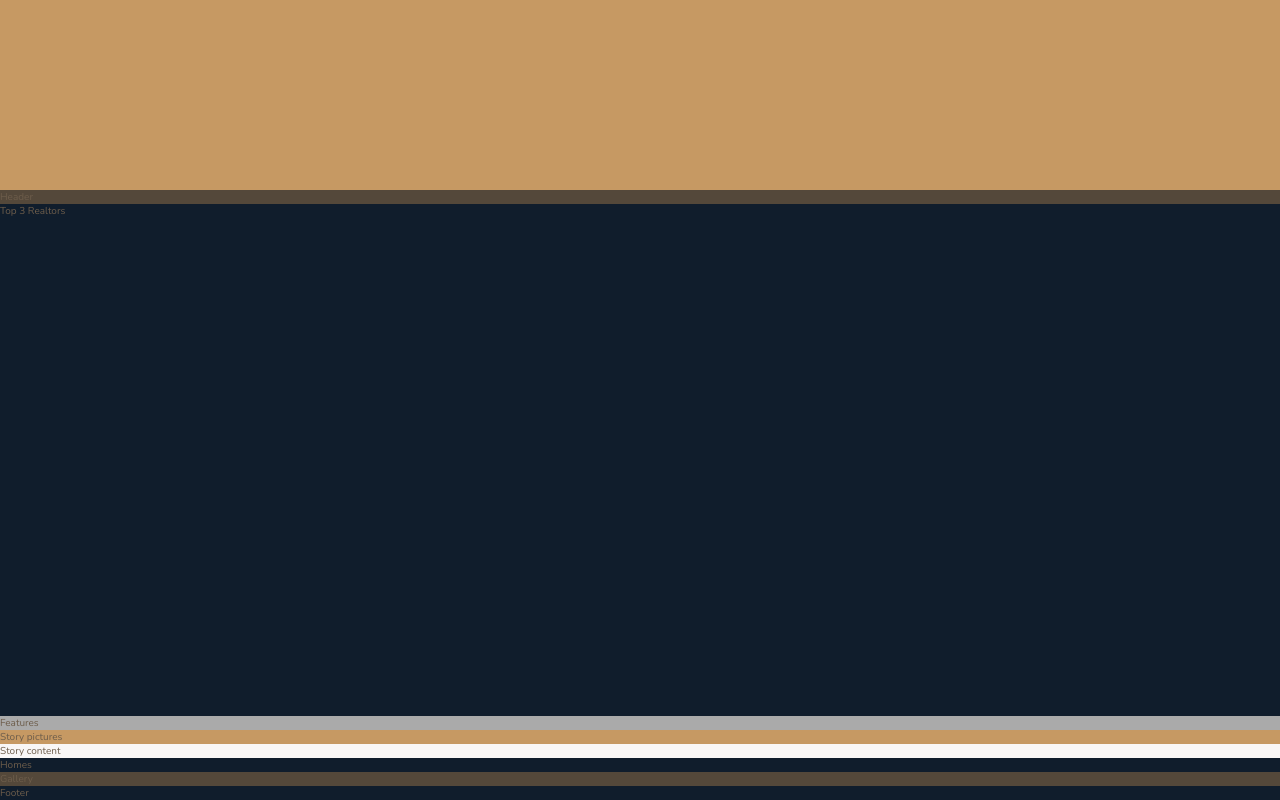
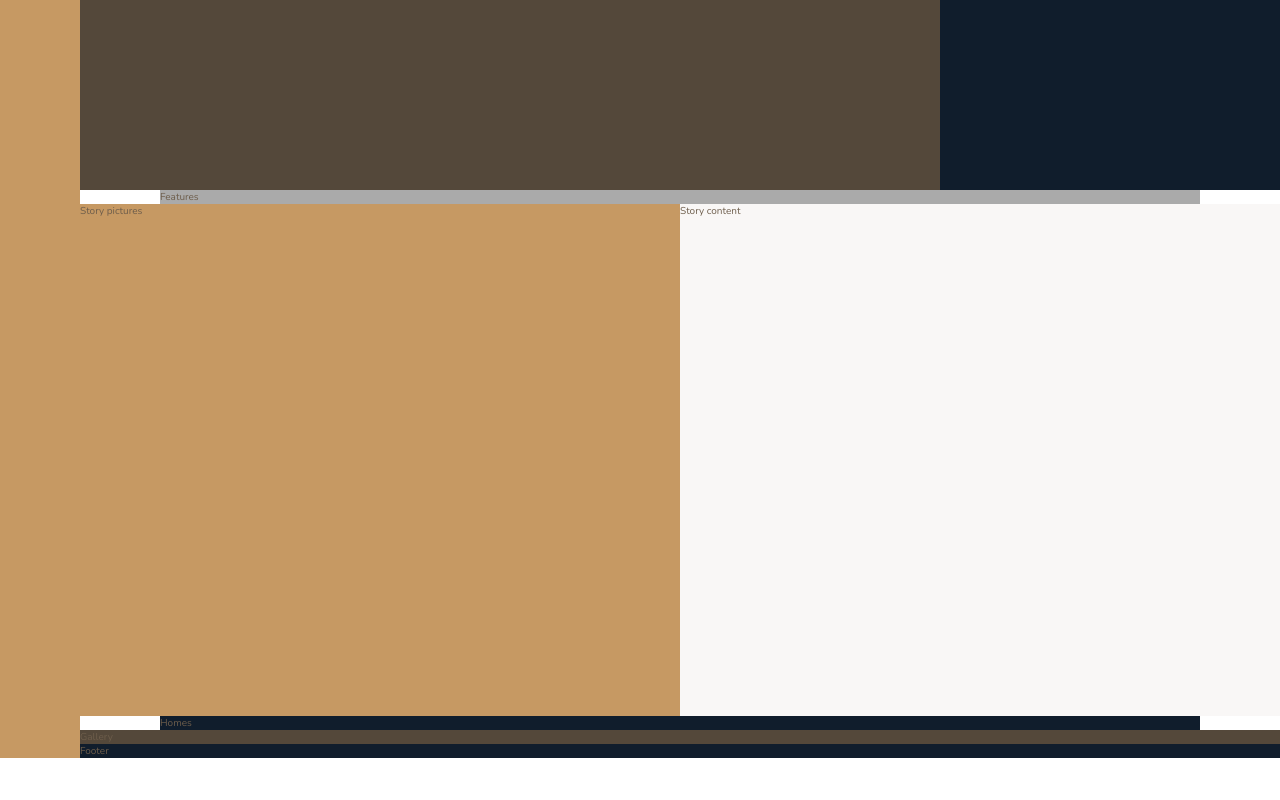
Before and after one commit to usama-365/nexter, a website: page index.html in a window 1280 px wide. Shown: the part 450-1250 px from the top of the page. After the commit the page ends 1208 px from the top, so only its background shows below. Drawn offline with nearby package versions, Linux system fonts and the light colour scheme.

Commit message:
Created the general layout

```diff
--- a/sass/_base.scss
+++ b/sass/_base.scss
@@ -37,4 +37,12 @@ body {
 .container {
   display: grid;
   grid-template-rows: 80vh min-content 40vw repeat(3, min-content);
+  grid-template-columns:
+    [sidebar-start] 8rem [sidebar-end full-bleed-start]
+    minmax(8rem, 1fr)
+    [center-start]
+    repeat(8, [col-start] minmax(min-content, 14rem) [col-end])
+    [center-end]
+    minmax(8rem, 1fr)
+    [full-bleed-end];
 }
--- a/sass/_features.scss
+++ b/sass/_features.scss
@@ -1,3 +1,4 @@
 .features {
   background-color: $color-grey-light-2;
+  grid-column: center-start / center-end;
 }
--- a/sass/_footer.scss
+++ b/sass/_footer.scss
@@ -1,3 +1,4 @@
 .footer {
-    background-color: $color-secondary;
+  background-color: $color-secondary;
+  grid-column: full-bleed-start / full-bleed-end;
 }
--- a/sass/_gallery.scss
+++ b/sass/_gallery.scss
@@ -1,3 +1,4 @@
 .gallery {
     background-color: $color-grey-dark-1;
+    grid-column: full-bleed-start / full-bleed-end;
 }
--- a/sass/_header.scss
+++ b/sass/_header.scss
@@ -1,3 +1,4 @@
 .header {
   background-color: $color-grey-dark-1;
+  grid-column: full-bleed-start / col-end 6;
 }
--- a/sass/_homes.scss
+++ b/sass/_homes.scss
@@ -1,3 +1,4 @@
 .homes {
-    background-color: $color-secondary;
+  background-color: $color-secondary;
+  grid-column: center-start / center-end;
 }
--- a/sass/_realtors.scss
+++ b/sass/_realtors.scss
@@ -1,3 +1,4 @@
 .realtors {
     background-color: $color-secondary;
+    grid-column: col-start 7 / full-bleed-end;
 }
--- a/sass/_sidebar.scss
+++ b/sass/_sidebar.scss
@@ -1,3 +1,4 @@
 .sidebar {
   background-color: $color-primary;
+  grid-row: 1 / -1;
 }
--- a/sass/_story.scss
+++ b/sass/_story.scss
@@ -1,9 +1,10 @@
 .story {
+  &__pictures {
+    background-color: $color-primary;
+    grid-column: full-bleed-start / col-end 4;
+  }
   &__content {
     background-color: $color-grey-light-1;
-  }
-
-  &__pictures {
-    background-color: $color-primary;
+    grid-column: col-start 5 / full-bleed-end;
   }
 }
```
Also changed, not shown: css/style.css, 1 other file.
